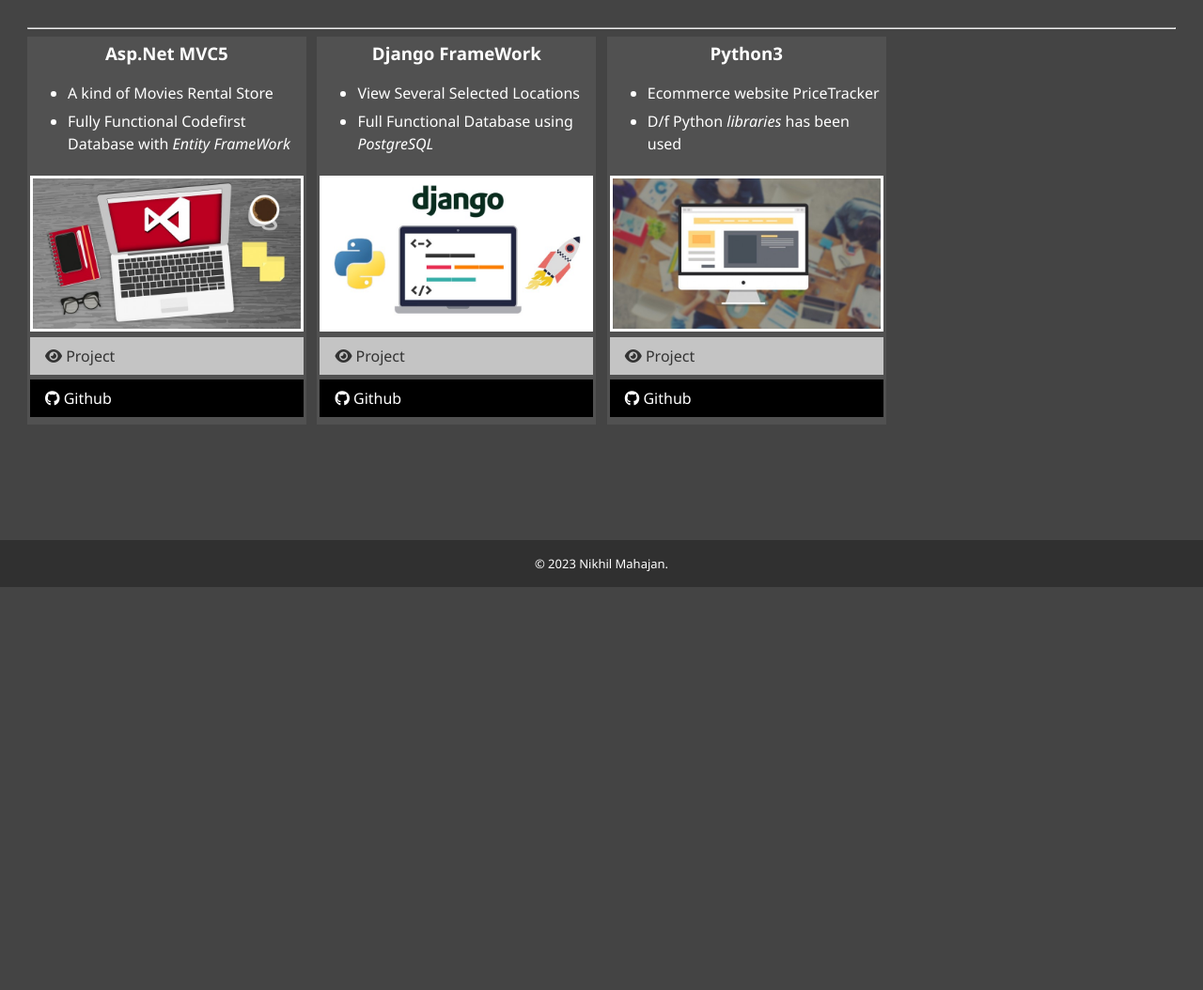
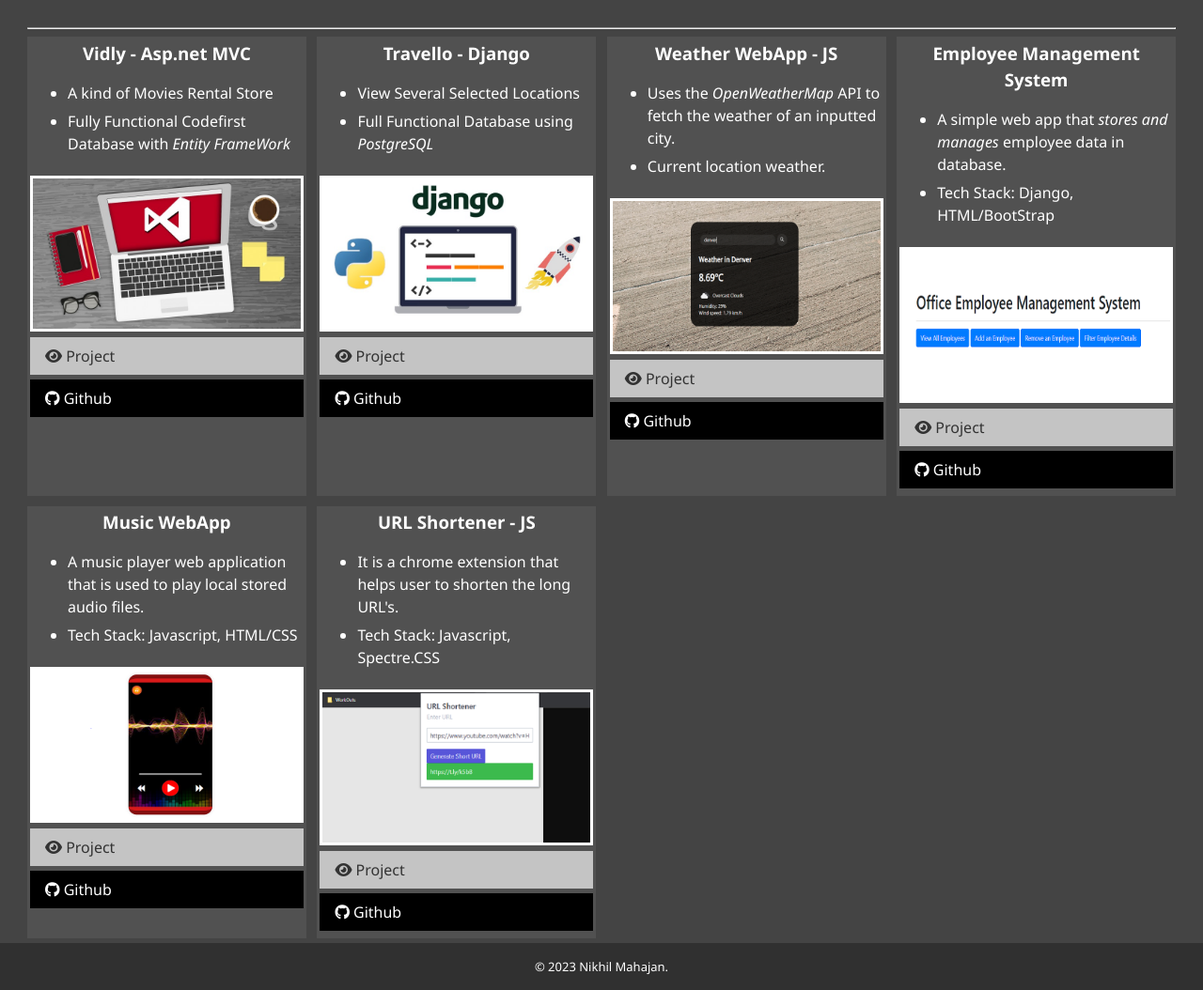
Before and after one commit to nikhilmahajan918/faang, a website: page dist/work.html in a window 1280 px wide. Shown: the part 175-1229 px from the top of the page at 94% size. Before the commit the page ends 800 px from the top, so only its background shows below. Drawn offline with Linux system fonts and the light colour scheme.

Commit message:
New Projects

```diff
--- a/dist/work.html
+++ b/dist/work.html
@@ -44,7 +44,7 @@
     <hr />
     <div class="projects">
       <div class="item">
-        <h3><strong>Asp.Net MVC5 </strong></h3>
+        <h3><strong>Vidly - Asp.net MVC</strong></h3>
         <ul>
           <p>
             <li>A kind of Movies Rental Store</li>
@@ -68,7 +68,7 @@
       </div>
 
       <div class="item">
-        <h3><strong>Django FrameWork </strong></h3>
+        <h3><strong>Travello - Django</strong></h3>
         <ul>
           <p>
             <li>View Several Selected Locations</li>
@@ -92,30 +92,103 @@
       </div>
 
       <div class="item">
-        <h3><strong>Python3</strong></h3>
+        <h3><strong>Weather WebApp - JS</strong></h3>
         <ul>
           <p>
-            <li>Ecommerce website PriceTracker</li>
+            <li>
+              Uses the <em>OpenWeatherMap</em> API to fetch the weather of an inputted city.
+            </li>
           </p>
           <p>
             <li>
-              D/f Python <em>libraries</em> has been<br />
-              used
+              Current location weather.
             </li>
           </p>
         </ul>
-        <a href="https://github.com/nikhilmahajan918/Track-Price-of-Ecommerce-Websites" target="_blank">
-          <img src="img/projects/Ecommerce website.jpg" target="_blank" alt="project" />
+        <a href="https://nikhilmahajan918.github.io/weather-webApp/" target="_blank">
+          <img src="img/projects/weatherWebApp.png" target="_blank" alt="project" />
         </a>
-        <a href="https://github.com/nikhilmahajan918/Track-Price-of-Ecommerce-Websites" target="_blank"
-          class="btn-light">
+        <a href="https://nikhilmahajan918.github.io/weather-webApp/" target="_blank" class="btn-light">
           <i class="fas fa-eye"></i> Project
         </a>
-        <a href="https://github.com/nikhilmahajan918/Track-Price-of-Ecommerce-Websites" target="_blank"
-          class="btn-dark">
+        <a href="https://github.com/nikhilmahajan918/weather-webApp" target="_blank" class="btn-dark">
           <i class="fab fa-github"></i> Github
         </a>
       </div>
+
+      <div class="item">
+        <h3><strong>Employee Management System</strong></h3>
+        <ul>
+          <p>
+            <li>
+              A simple web app that <em>stores and manages</em> employee data in database.
+            </li>
+          </p>
+          <p>
+            <li>
+              Tech Stack: Django, HTML/BootStrap
+            </li>
+          </p>
+        </ul>
+        <a href="https://github.com/nikhilmahajan918/DjangoProject" target="_blank">
+          <img src="img/projects/employee_mgmnt.PNG" target="_blank" alt="project" />
+        </a>
+        <a href="https://github.com/nikhilmahajan918/DjangoProject" target="_blank" class="btn-light">
+          <i class="fas fa-eye"></i> Project
+        </a>
+        <a href="https://github.com/nikhilmahajan918/DjangoProject" target="_blank" class="btn-dark">
+          <i class="fab fa-github"></i> Github
+        </a>
+      </div>
+
+      <div class="item">
+        <h3><strong>Music WebApp</strong></h3>
+        <ul>
+          <p>
+            <li>
+              A music player web application that is used to play local stored audio files.
+            </li>
+          </p>
+          <p>
+            <li>Tech Stack: Javascript, HTML/CSS</li>
+          </p>
+        </ul>
+        <a href="https://github.com/nikhilmahajan918/Music-Player" target="_blank">
+          <img src="img/projects/musicWebApp.png" target="_blank" alt="project" />
+        </a>
+        <a href="https://nikhilmahajan918.github.io/Music-Player/" target="_blank" class="btn-light">
+          <i class="fas fa-eye"></i> Project
+        </a>
+        <a href="https://github.com/nikhilmahajan918/Music-Player" target="_blank" class="btn-dark">
+          <i class="fab fa-github"></i> Github
+        </a>
+      </div>
+
+      <div class="item">
+        <h3><strong>URL Shortener - JS</strong></h3>
+        <ul>
+          <p>
+            <li>
+              It is a chrome extension that helps user to shorten the long URL's.
+            </li>
+          </p>
+          <p>
+            <li>
+              Tech Stack: Javascript, Spectre.CSS
+            </li>
+          </p>
+        </ul>
+        <a href="https://github.com/nikhilmahajan918/URL_Shortener" target="_blank">
+          <img src="img/projects/urlShortener.PNG" target="_blank" alt="project" />
+        </a>
+        <a href="https://github.com/nikhilmahajan918/URL_Shortener" target="_blank" class="btn-light">
+          <i class="fas fa-eye"></i> Project
+        </a>
+        <a href="https://github.com/nikhilmahajan918/URL_Shortener" target="_blank" class="btn-dark">
+          <i class="fab fa-github"></i> Github
+        </a>
+      </div>
+    </div>
     </div>
   </main>
 
```
Also changed, not shown: dist/img/projects/employee_mgmnt.PNG (added), dist/img/projects/musicWebApp.png (added), dist/img/projects/urlShortener.PNG (added), dist/img/projects/weatherWebApp.png (added).
